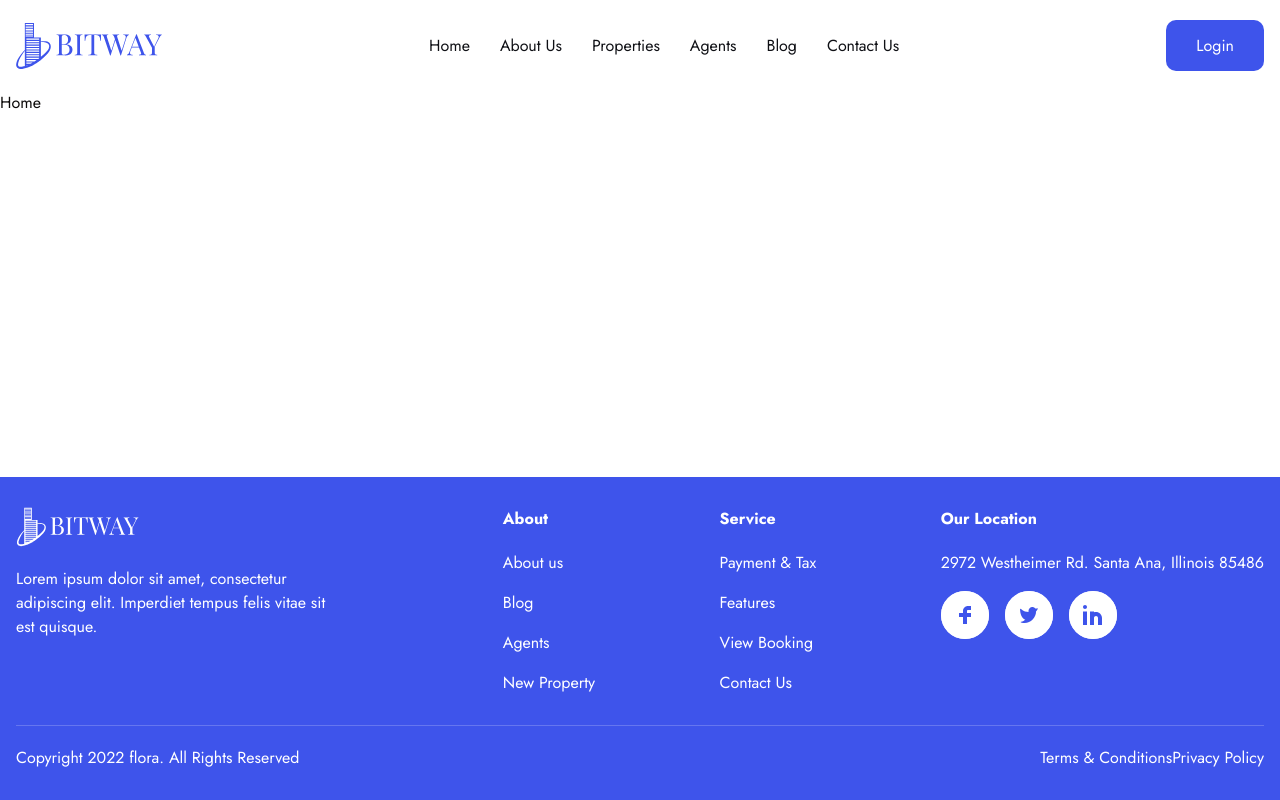
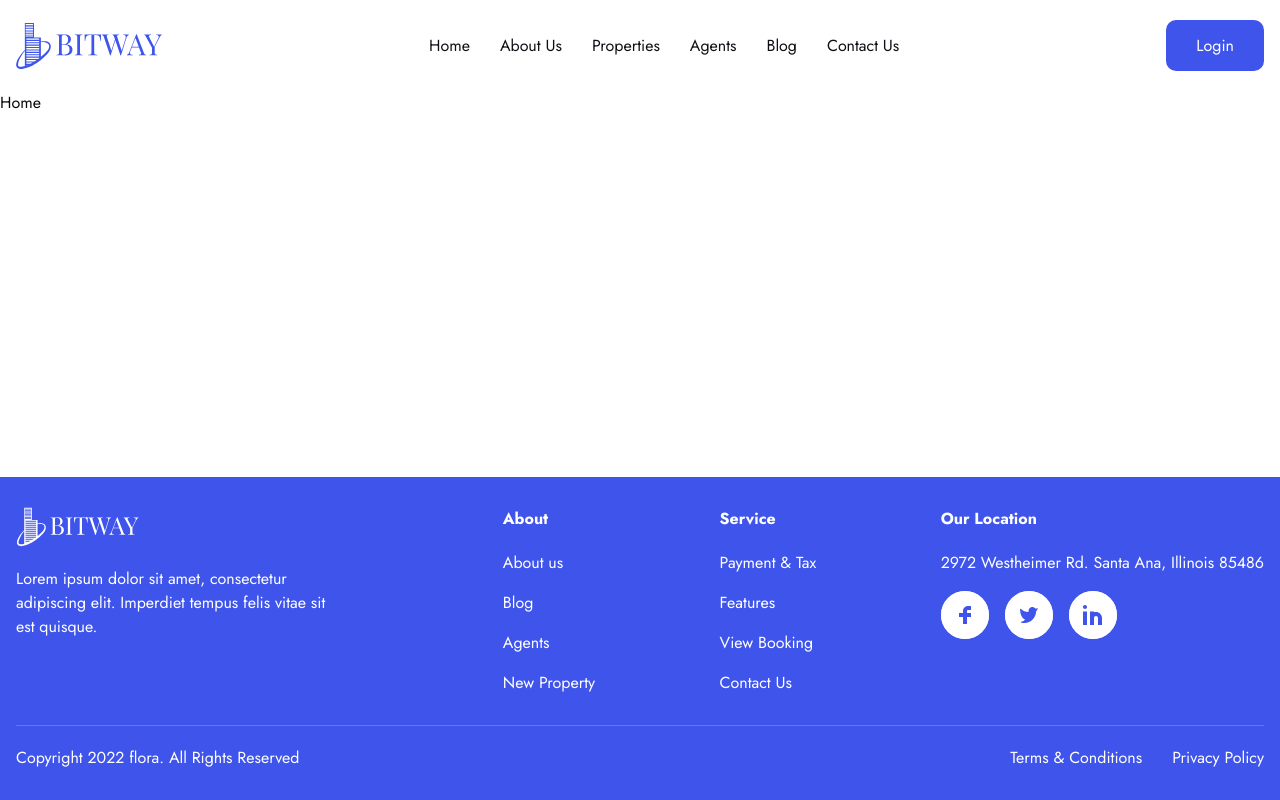
Before and after one commit to ozodbekDv/real-estate, a React (Vite) app: page / in a window 1280 px wide. Built offline with nearby package versions, Linux system fonts and the light colour scheme.

Commit message:
fix: added gap between footer links

```diff
--- a/src/components/Footer.tsx
+++ b/src/components/Footer.tsx
@@ -120,7 +120,7 @@ function Footer() {
           <div>
             <p>Copyright 2022 flora. All Rights Reserved</p>
           </div>
-          <div>
+          <div className="flex gap-[30px]">
             <Link to="/terms">Terms & Conditions</Link>
             <Link to="/privacy">Privacy Policy</Link>
           </div>
```
